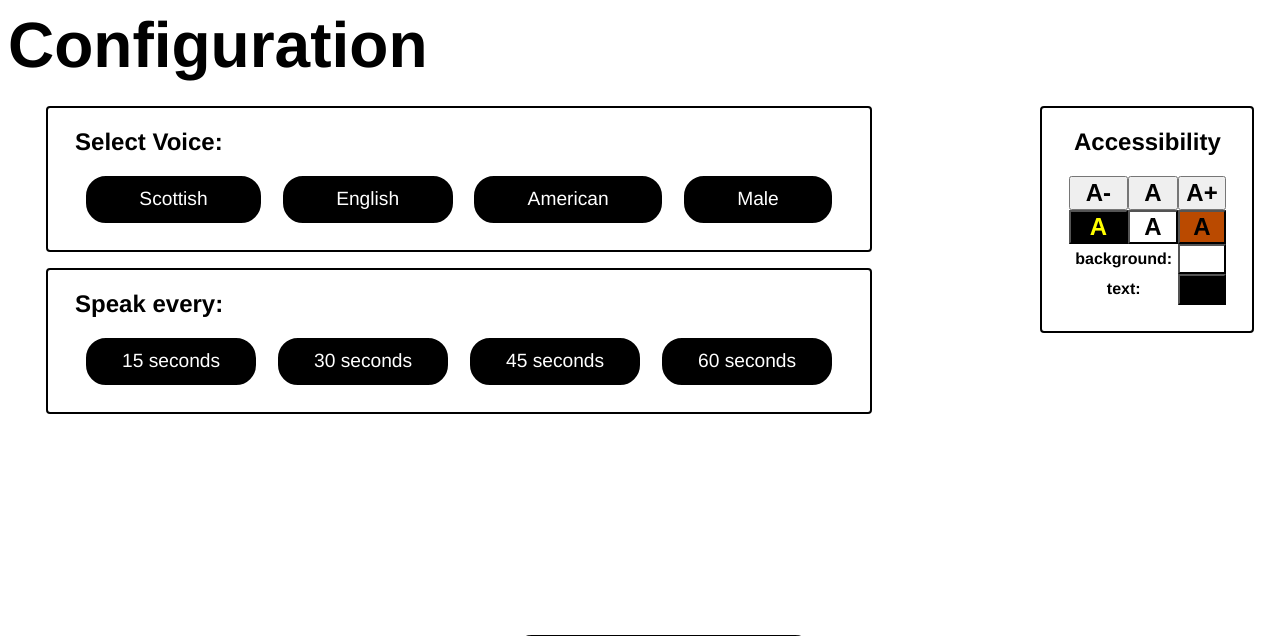
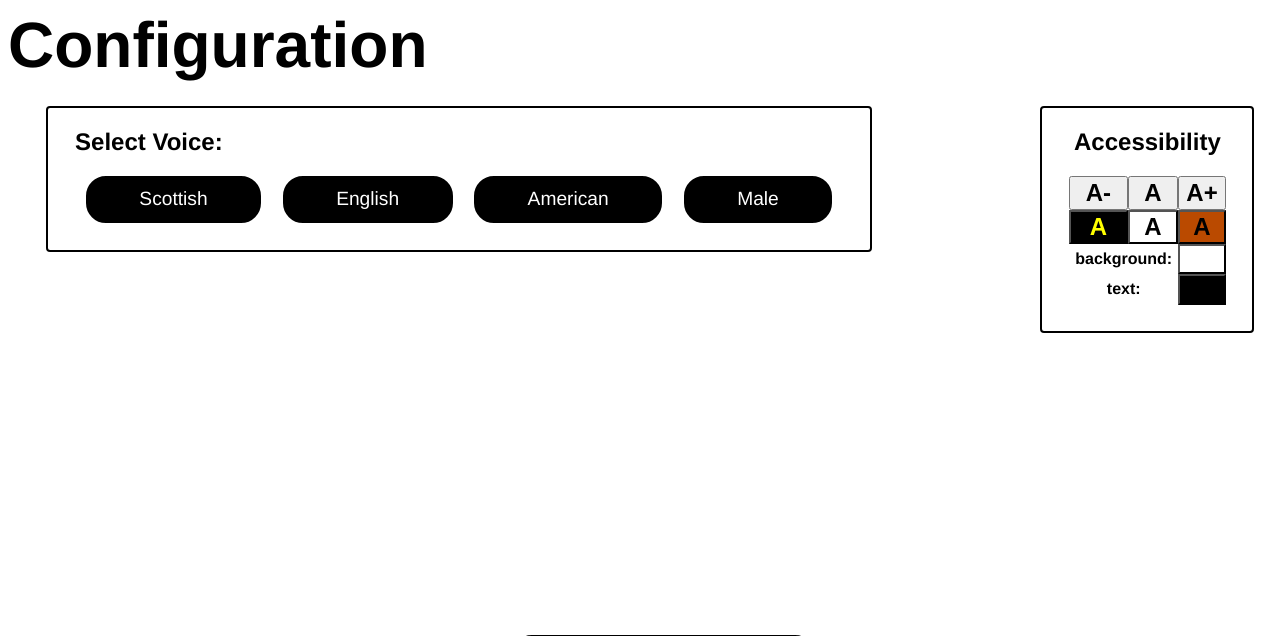
Before and after one commit to AudibleAppliances/AudibleAppliances, a Flask app: page / in a window 1280 px wide. Shown: the top 636 px of the page. Run offline with Flask 2, Linux system fonts and the light colour scheme; data that the repository does not hold is empty; parts of the project's set-up code (start-up, migrations or seed data) failed here and were passed over.

Commit message:
Removed set frequency

```diff
--- a/webInterface/main.py
+++ b/webInterface/main.py
@@ -79,23 +79,6 @@ def get_voice():
         config = json.load(fp)
         return json.dumps({"voice" : config["voice"]})
 
-@app.route('/set_frequency', methods=['POST'])
-def set_frequency():
-    content = request.get_json(silent=False, force=True)
-    with open(config_file, 'r') as fp:
-        content_type = content.pop("frequency", None)
-        config = json.load(fp)
-        config["frequency"] = content_type
-    with open(config_file, 'w') as fp:
-        json.dump(config, fp)
-    return ("frequency successfully set", 200, "")
-
-@app.route('/get_frequency', methods=['GET'])
-def get_frequency():
-    with open(config_file, 'r') as fp:
-        config = json.load(fp)
-        return json.dumps({"frequency" : config["frequency"]})
-
 @app.route('/get_boxes')
 def get_boxes():
     with open(config_file, 'r') as fp:
--- a/webInterface/templates/index.html
+++ b/webInterface/templates/index.html
@@ -45,24 +45,6 @@
         </div>
     </div>
 
-    <div class="container" id="frequency_choice">
-        <h2>Speak every:</h2>
-        <div id="frequency_options" class="options">
-            <div id="15secs" class="button voice_button" onclick="set_frequency(this, 15)">
-                <div class="selected_indicator">15 seconds</div>
-            </div>
-            <div id="30secs" class="button voice_button" onclick="set_frequency(this, 30)">
-                <div class="selected_indicator">30 seconds</div>
-            </div>
-            <div id="45secs" class="button voice_button" onclick="set_frequency(this, 45)">
-                <div class="selected_indicator">45 seconds</div>
-            </div>
-            <div id="60secs" class="button voice_button" onclick="set_frequency(this, 60)">
-                <div class="selected_indicator">60 seconds</div>
-            </div>
-        </div>
-    </div>
-
     <a href="select_components.html">
         <div class="button" id="update_camera_button">
             <h2>Update Camera</h2>
--- a/webInterface/templates/myStyle.css
+++ b/webInterface/templates/myStyle.css
@@ -116,7 +116,7 @@ h1 {
     border-radius: 4px;
 }
 
-#voice_choice, #frequency_choice {
+#voice_choice {
     width: 60vw;
     margin: 2vh 0 2vh 3vw;
 }
```
